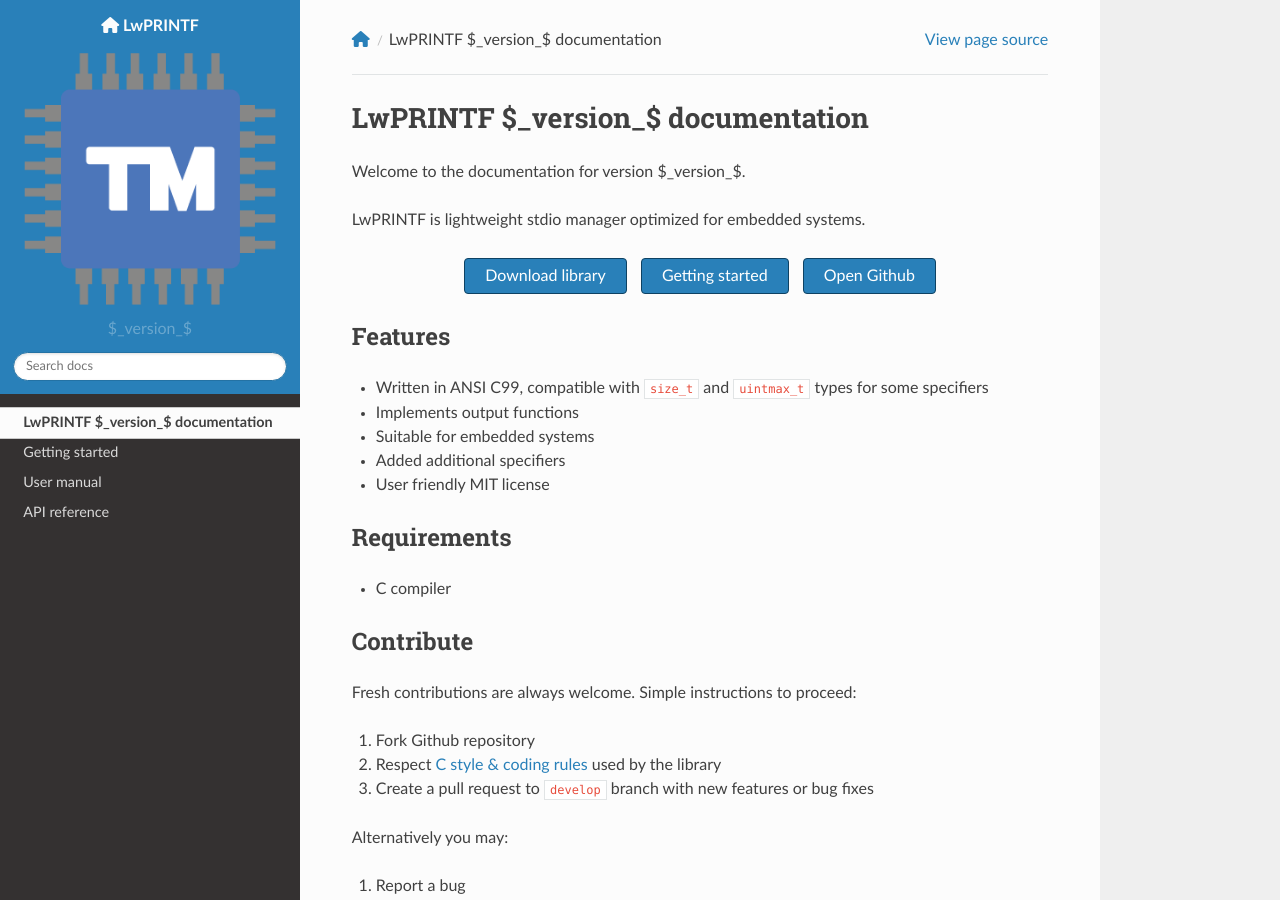
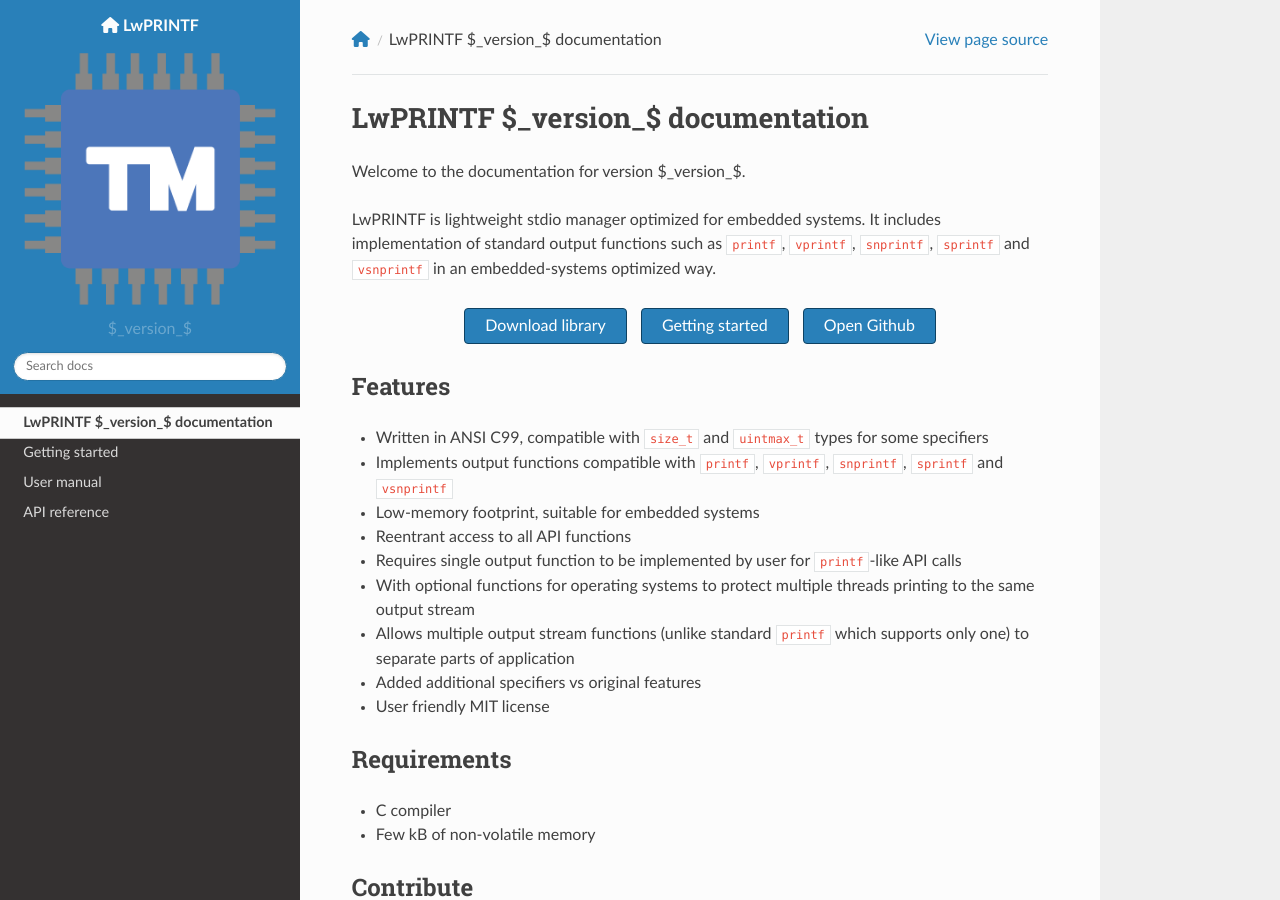
Before and after one commit to MaJerle/lwprintf, a Sphinx documentation site: the page built from docs/index.rst, in a window 1280 px wide and 900 px high. Built offline with Sphinx 7.4.7 and the Read the Docs theme 2.0.0, drawn with Linux system fonts in a browser that asks for light colours; nearby versions of some CDN libraries; the version number could not be read and is left out.

Commit message:
Update docs

```diff
--- a/docs/index.rst
+++ b/docs/index.rst
@@ -4,6 +4,7 @@ LwPRINTF |version| documentation
 Welcome to the documentation for version |version|.
 
 LwPRINTF is lightweight stdio manager optimized for embedded systems.
+It includes implementation of standard output functions such as ``printf``, ``vprintf``, ``snprintf``, ``sprintf`` and ``vsnprintf`` in an embedded-systems optimized way.
 
 .. rst-class:: center
 .. rst-class:: index_links
@@ -14,15 +15,20 @@ Features
 ^^^^^^^^
 
 * Written in ANSI C99, compatible with ``size_t`` and ``uintmax_t`` types for some specifiers
-* Implements output functions
-* Suitable for embedded systems
-* Added additional specifiers
+* Implements output functions compatible with ``printf``, ``vprintf``, ``snprintf``, ``sprintf`` and ``vsnprintf``
+* Low-memory footprint, suitable for embedded systems
+* Reentrant access to all API functions
+* Requires single output function to be implemented by user for ``printf``-like API calls
+* With optional functions for operating systems to protect multiple threads printing to the same output stream
+* Allows multiple output stream functions (unlike standard ``printf`` which supports only one) to separate parts of application
+* Added additional specifiers vs original features
 * User friendly MIT license
 
 Requirements
 ^^^^^^^^^^^^
 
 * C compiler
+* Few kB of non-volatile memory
 
 Contribute
 ^^^^^^^^^^
```
Also changed, not shown: 2 other files.
